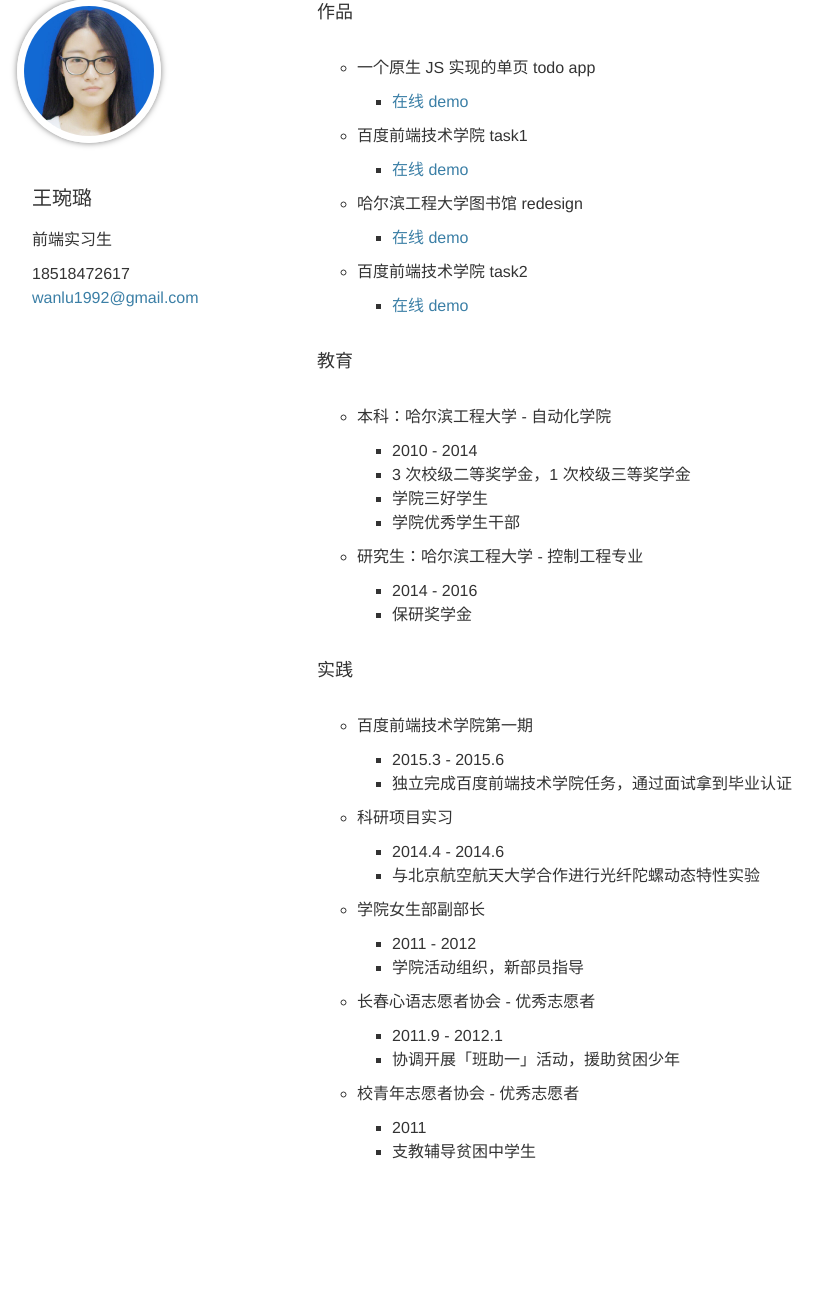
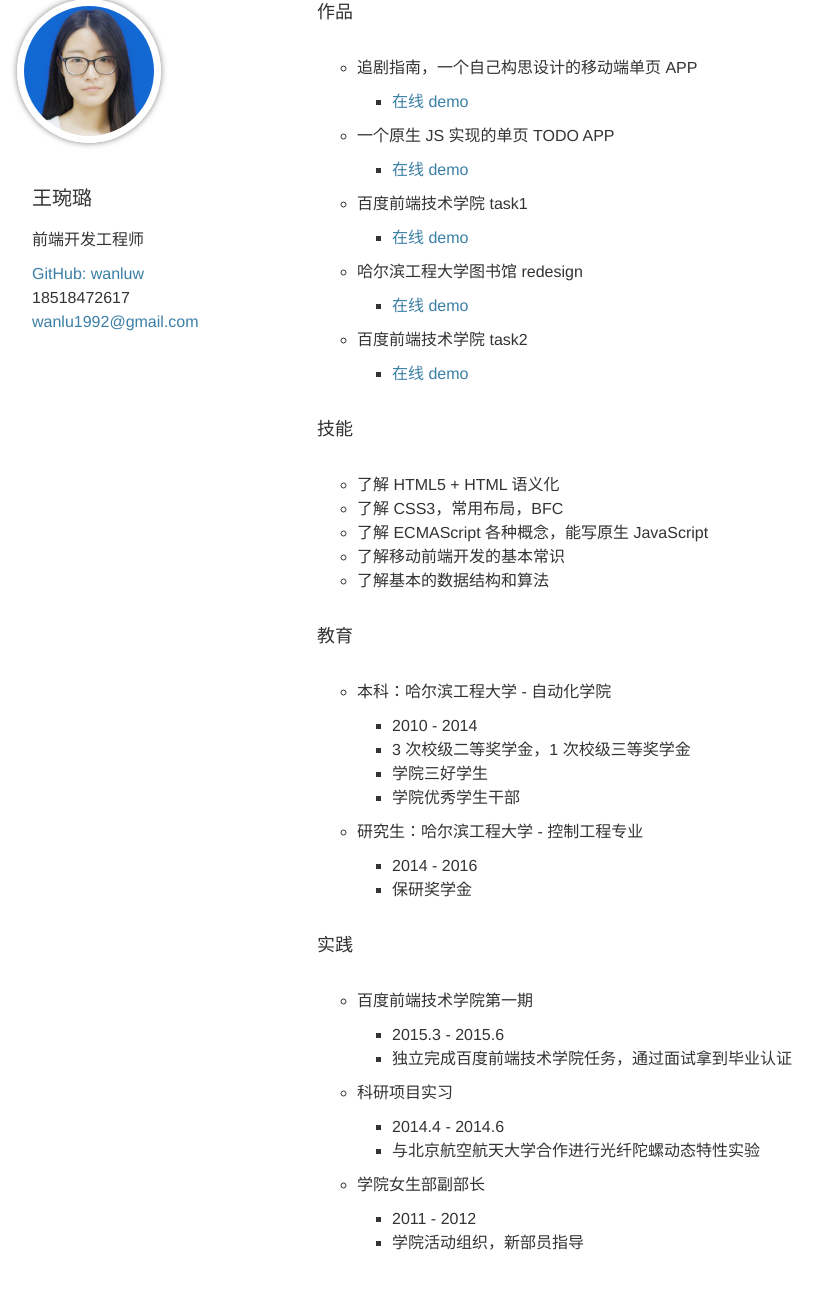
Before and after one commit to wanluw/wanluw.github.io, a plain HTML site: page index.html in a window 1280 px wide. Shown: the part 101-1390 px from the top of the page, without its empty margins (133-956 px from the left). Drawn offline with Linux system fonts and the light colour scheme.

Commit message:
add content & fix style for print

```diff
--- a/css/cv.css
+++ b/css/cv.css
@@ -64,14 +64,15 @@ h2 {
 }
 
 .mod {
-    margin-bottom: 20px;
+    margin-bottom: 30px;
 }
 .mod h2 {
     font-size: 1.125em;
+    margin-bottom: 30px
 }
 .mod ul {
     list-style-type: circle;
-    margin: 30px 20px;
+    margin-left: 20px;
     padding: 0 20px;
 }
 .mod ul ul {
@@ -81,7 +82,7 @@ h2 {
 }
 .mod ol {
     list-style-type: hiragana;
-    margin: 30px 20px;
+    margin-left: 30px;
     padding: 0 20px;
 }
 .mod ol ol {
@@ -138,7 +139,10 @@ h2 {
         display: none;
     }
     .mod {
-        margin-bottom: 50px;
+        margin-bottom: 40px;
+    }
+    .mod h2 {
+        margin-bottom: 10px;
     }
     .main {
         margin-top: 70px;
--- a/index.html
+++ b/index.html
@@ -3,7 +3,7 @@
 <head>
     <meta charset="utf-8">
     <meta name="viewport" content="width=device-width, user-scalable=no, initial-scale=1.0, minimum-scale=1.0, maximum-scale=1.0">
-    <title>王琬璐-前端实习生-简历</title>
+    <title>王琬璐-前端开发工程师-简历</title>
     <link rel="stylesheet" href="./css/base.css">
     <link rel="stylesheet" href="./css/cv.css">
 </head>
@@ -18,8 +18,9 @@
             <div class="name">
                 <h1 class="name-zh">王琬璐</h1>
             </div>
-            <p class="target">前端实习生</p>
+            <p class="target">前端开发工程师</p>
             <ul class="info">
+                <li><a href="https://github.com/wanluw/" target="_blank">GitHub: wanluw</a></li>
                 <li>18518472617</li>
                 <li><a href="mailto:wanlu1992@gmail.com">wanlu1992@gmail.com</a></li>
             </ul>
@@ -29,7 +30,16 @@
                 <h2>作品</h2>
                 <ul>
                     <li>
-                        一个原生 JS 实现的单页 todo app
+                        追剧指南，一个自己构思设计的移动端单页 APP
+                        <ul>
+                            <li>
+                                <a href="http://wanlu.wang/drama-alert/" title="drama-alert" target="_blank">在线 demo</a>
+                                <span class="link-text">(http://wanlu.wang/drama-alert/)</span>
+                            </li>
+                        </ul>
+                    </li>
+                    <li>
+                        一个原生 JS 实现的单页 TODO APP
                         <ul>
                             <li>
                                 <a href="http://wanlu.wang/todo-app/" title="todo-app" target="_blank">在线 demo</a>
@@ -64,6 +74,16 @@
                             </li>
                         </ul>
                     </li>
+                </ul>
+            </div>
+            <div class="mod">
+                <h2>技能</h2>
+                <ul>
+                    <li>了解 HTML5 + HTML 语义化</li>
+                    <li>了解 CSS3，常用布局，BFC</li>
+                    <li>了解 ECMAScript 各种概念，能写原生 JavaScript</li>
+                    <li>了解移动前端开发的基本常识</li>
+                    <li>了解基本的数据结构和算法</li>
                 </ul>
             </div>
             <div class="mod">
@@ -111,20 +131,6 @@
                             <li>学院活动组织，新部员指导</li>
                         </ul>
                     </li>
-                    <li>
-                        长春心语志愿者协会 - 优秀志愿者
-                        <ul>
-                            <li>2011.9 - 2012.1</li>
-                            <li>协调开展「班助一」活动，援助贫困少年</li>
-                        </ul>
-                    </li>
-                    <li>
-                        校青年志愿者协会 - 优秀志愿者
-                        <ul>
-                            <li>2011</li>
-                            <li>支教辅导贫困中学生</li>
-                        </ul>
-                    </li>
                 </ul>
             </div>
         </div>
```
